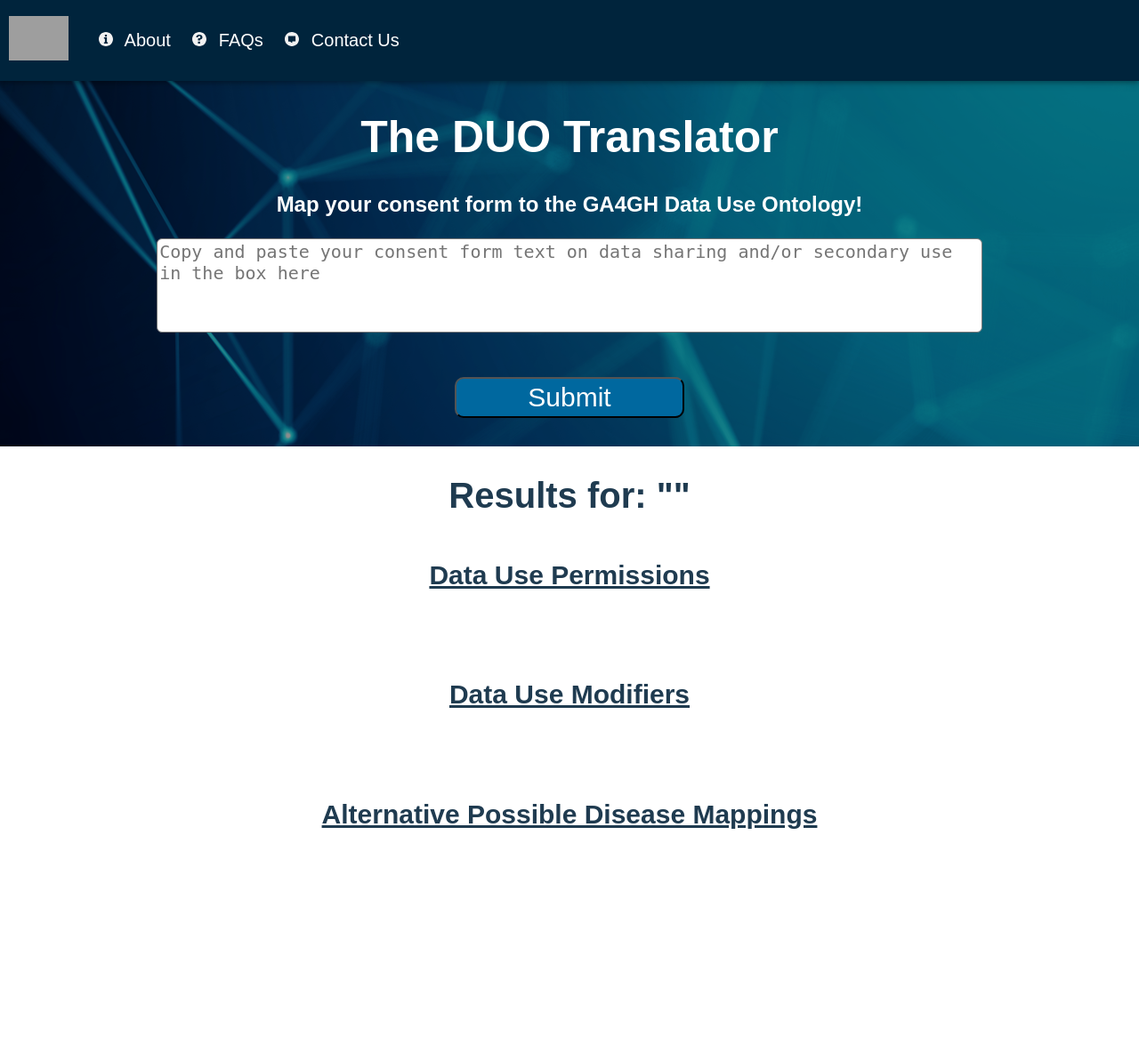
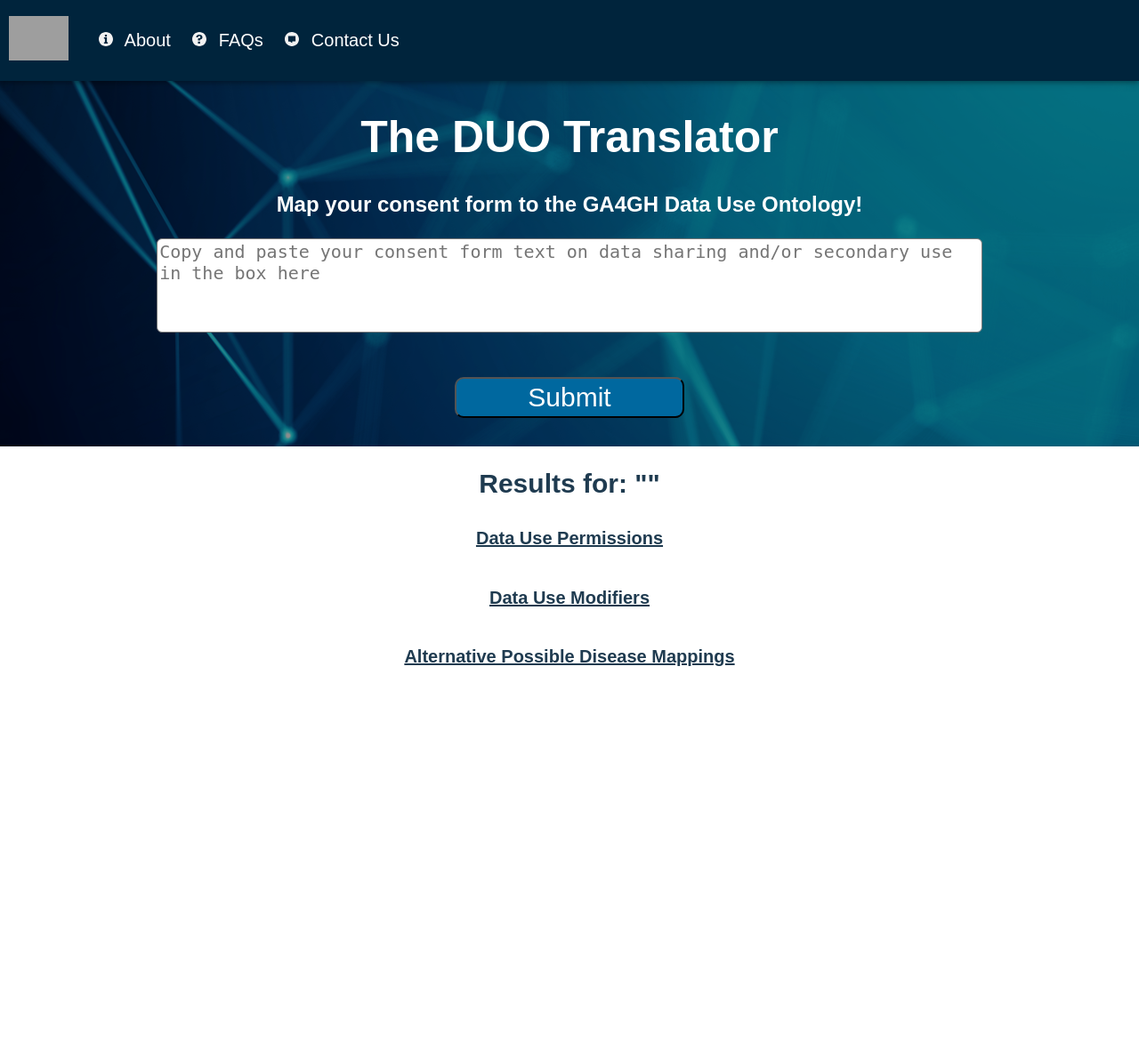
Before and after one commit to harinlee83/DuoTranslator, a Flask app: template website/templates/results.html in a window 1280 px wide. Shown: the whole page at 89% size. After the commit the page ends 749 px from the top, so only its background shows below. Run offline with Flask 2, Linux system fonts and the light colour scheme; the template is opened without the code that fills it, so the values that code supplies are empty; grey boxes are pictures that could not be loaded.

Commit message:
CSS changes

```diff
--- a/website/static/css/style.css
+++ b/website/static/css/style.css
@@ -96,7 +96,7 @@
 .heading3 {
     color: rgb(31, 59, 80);
     font-family: sans-serif;
-    font-size: 40px;
+    font-size: 30px;
     font-weight: 600;
     text-align: center;
     padding: 0px 5rem;
@@ -106,11 +106,12 @@
 .heading4 {
     color: rgb(31, 59, 80);
     font-family: sans-serif;
-    font-size: 30px;
+    font-size: 20px;
     font-weight: 600;
     text-align: center;
-    padding: 0px 5rem;
+    padding: 0px 2rem;
     text-decoration: underline;
+    margin-bottom: 10px;
 }
 
 .my-form textarea{
```
